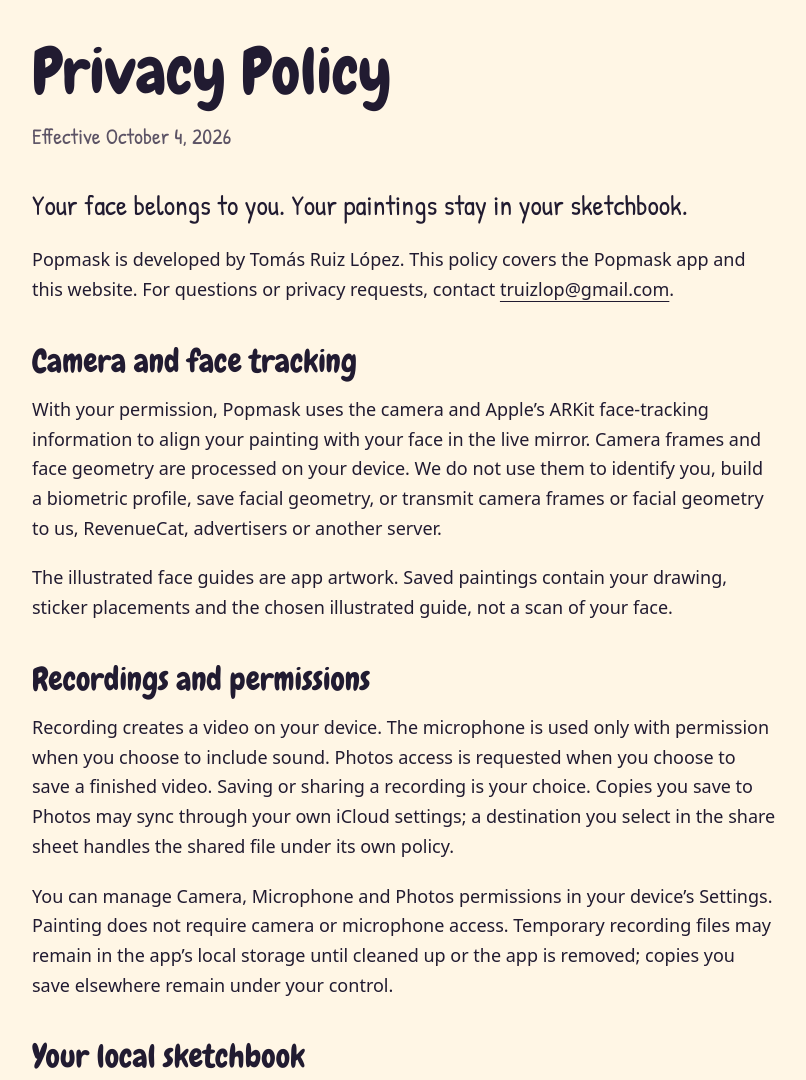
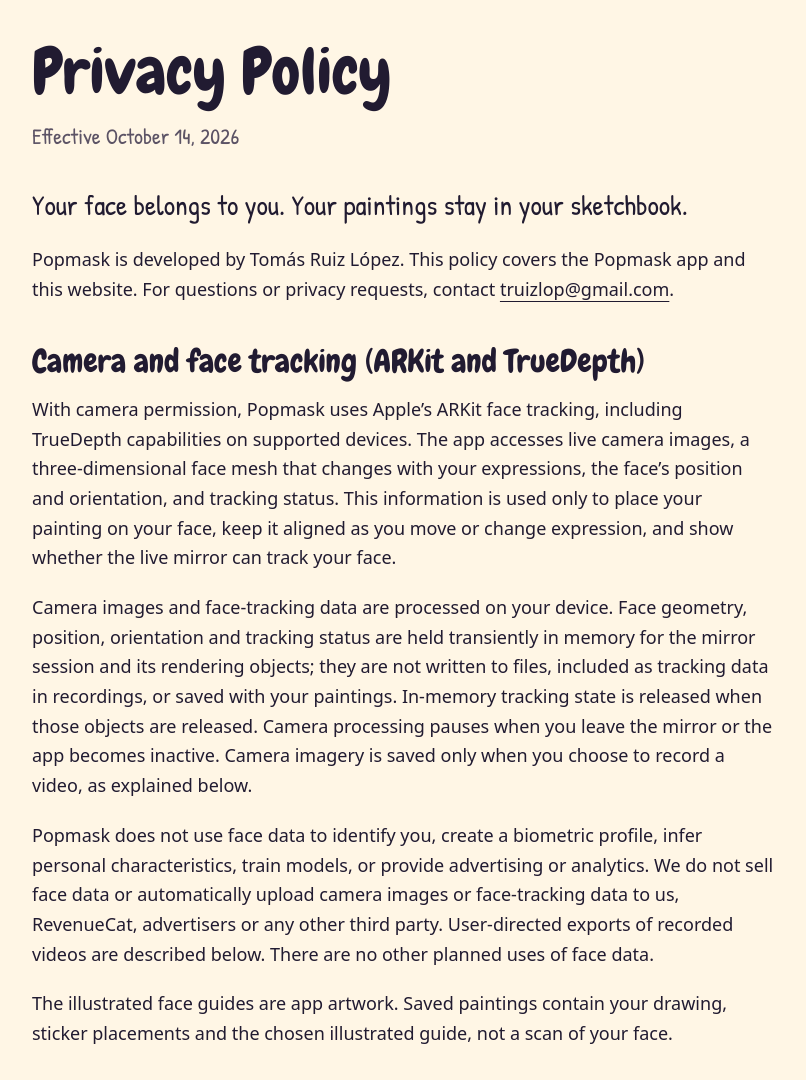
Before and after one commit to truizlop/popmask-site, a plain HTML site: page privacy/index.html in a window 1280 px wide. Shown: the part 120-1200 px from the top of the page, without its empty margins (236-1042 px from the left). Drawn offline with Linux system fonts and the light colour scheme.

Commit message:
Clarify TrueDepth face data handling and retention

```diff
--- a/privacy/index.html
+++ b/privacy/index.html
@@ -1,8 +1,16 @@
 <!doctype html>
 <html lang="en"><head><meta charset="utf-8"><meta name="viewport" content="width=device-width,initial-scale=1"><title>Privacy Policy · Popmask</title><meta name="description" content="How Popmask handles your artwork, camera, recordings and optional sticker purchases."><meta name="theme-color" content="#fff6e5"><link rel="canonical" href="https://truizlop.github.io/popmask-site/privacy/"><meta property="og:title" content="Privacy Policy · Popmask"><meta property="og:description" content="How Popmask handles your artwork, camera, recordings and optional sticker purchases."><meta property="og:type" content="website"><meta property="og:url" content="https://truizlop.github.io/popmask-site/privacy/"><meta property="og:image" content="https://truizlop.github.io/popmask-site/assets/icon.png"><link rel="icon" href="/popmask-site/assets/icon.png"><link rel="apple-touch-icon" href="/popmask-site/assets/icon.png"><link rel="stylesheet" href="/popmask-site/style.css"><link rel="preload" href="/popmask-site/assets/Chewy-Regular.ttf" as="font" type="font/ttf" crossorigin></head><body><a class="skip" href="#main">Skip to content</a><header><nav class="wrap" aria-label="Main navigation"><a class="brand" href="/popmask-site/"><img src="/popmask-site/assets/icon.png" width="66" height="66" alt="">POPMASK</a><a href="/popmask-site/support/">Support</a><a href="/popmask-site/privacy/">Privacy</a></nav></header><main id="main" class="article">
-<h1>Privacy Policy</h1><p class="date">Effective October 4, 2026</p><p class="lead">Your face belongs to you. Your paintings stay in your sketchbook.</p><p>Popmask is developed by Tomás Ruiz López. This policy covers the Popmask app and this website. For questions or privacy requests, contact <a href="mailto:truizlop@gmail.com?subject=Popmask%20privacy">truizlop@gmail.com</a>.</p>
-<h2>Camera and face tracking</h2><p>With your permission, Popmask uses the camera and Apple’s ARKit face-tracking information to align your painting with your face in the live mirror. Camera frames and face geometry are processed on your device. We do not use them to identify you, build a biometric profile, save facial geometry, or transmit camera frames or facial geometry to us, RevenueCat, advertisers or another server.</p><p>The illustrated face guides are app artwork. Saved paintings contain your drawing, sticker placements and the chosen illustrated guide, not a scan of your face.</p>
-<h2>Recordings and permissions</h2><p>Recording creates a video on your device. The microphone is used only with permission when you choose to include sound. Photos access is requested when you choose to save a finished video. Saving or sharing a recording is your choice. Copies you save to Photos may sync through your own iCloud settings; a destination you select in the share sheet handles the shared file under its own policy.</p><p>You can manage Camera, Microphone and Photos permissions in your device’s Settings. Painting does not require camera or microphone access. Temporary recording files may remain in the app’s local storage until cleaned up or the app is removed; copies you save elsewhere remain under your control.</p>
+<h1>Privacy Policy</h1><p class="date">Effective October 14, 2026</p><p class="lead">Your face belongs to you. Your paintings stay in your sketchbook.</p><p>Popmask is developed by Tomás Ruiz López. This policy covers the Popmask app and this website. For questions or privacy requests, contact <a href="mailto:truizlop@gmail.com?subject=Popmask%20privacy">truizlop@gmail.com</a>.</p>
+<h2 id="camera-face-data">Camera and face tracking (ARKit and TrueDepth)</h2>
+<p>With camera permission, Popmask uses Apple’s ARKit face tracking, including TrueDepth capabilities on supported devices. The app accesses live camera images, a three-dimensional face mesh that changes with your expressions, the face’s position and orientation, and tracking status. This information is used only to place your painting on your face, keep it aligned as you move or change expression, and show whether the live mirror can track your face.</p>
+<p>Camera images and face-tracking data are processed on your device. Face geometry, position, orientation and tracking status are held transiently in memory for the mirror session and its rendering objects; they are not written to files, included as tracking data in recordings, or saved with your paintings. In-memory tracking state is released when those objects are released. Camera processing pauses when you leave the mirror or the app becomes inactive. Camera imagery is saved only when you choose to record a video, as explained below.</p>
+<p>Popmask does not use face data to identify you, create a biometric profile, infer personal characteristics, train models, or provide advertising or analytics. We do not sell face data or automatically upload camera images or face-tracking data to us, RevenueCat, advertisers or any other third party. User-directed exports of recorded videos are described below. There are no other planned uses of face data.</p>
+<p>The illustrated face guides are app artwork. Saved paintings contain your drawing, sticker placements and the chosen illustrated guide, not a scan of your face.</p>
+<h2 id="recordings-permissions">Recordings and permissions</h2>
+<p>When you choose Record, Popmask creates a temporary MP4 video in the app’s private storage on your device. The video contains camera imagery with your painting applied, so your face may be visible, but it does not contain the face mesh or other face-tracking data. The microphone is used only with permission when you choose to include sound. Photos access is requested when you choose to save a finished video.</p>
+<p>Saving or sharing a recording is your choice. Copies you save to Photos may sync through your own iCloud settings; a destination you select in the share sheet receives the video and handles it under its own policy. Popmask does not automatically upload recordings.</p>
+<p>Popmask attempts to delete the temporary video when you discard it or close its preview after saving or sharing. If the app or recording is interrupted, or deletion fails, temporary recording files may remain until the operating system cleans them up or you delete the app. There is no guaranteed cleanup deadline. Copies saved to Photos, shared destinations or backups remain under your control and must be deleted there separately.</p>
+<p>You can revoke Camera, Microphone and Photos permissions in your device’s Settings. Painting does not require camera or microphone access. The app does not keep a server-side copy of face-tracking data or recordings that we could retrieve or delete for you.</p>
 <h2>Your local sketchbook</h2><p>Paintings, previews, preferences and sticker placements are stored locally. Your device backups may include them. Delete a painting in the sketchbook to remove its local file. Removing the app removes its local sketchbook; it does not remove exported copies or existing backups. Popmask does not operate a cloud artwork account.</p>
 <h2>Optional purchases</h2><p>Apple processes sticker-pack payments. We do not receive your payment-card details. Popmask uses RevenueCat to retrieve products, validate transactions, restore purchases and determine which permanent sticker packs you own.</p><p>RevenueCat processes an automatically generated anonymous app-user identifier, purchase and transaction history, product identifiers, ownership status, and app/device information needed to provide the purchase service, such as app and OS versions and storefront locale or currency. We do not provide your name, email, a custom identifiable account ID, an advertising identifier, your paintings or your face data.</p><p>Purchase information is used for app functionality, purchase restoration, fraud prevention, support, and purchase analytics in RevenueCat’s dashboard. It is not used by Popmask for advertising or tracking across other companies’ apps and websites. See <a href="https://www.revenuecat.com/privacy-policy">RevenueCat’s privacy policy</a> and <a href="https://www.apple.com/legal/privacy/">Apple’s privacy policy</a>.</p>
 <h2>No ads or behavioral tracking</h2><p>Popmask has no advertising and no separate usage-analytics or crash-reporting SDK. We do not sell personal information. Apple may provide developers with diagnostics or aggregate App Store reports according to your device and Apple Account settings.</p>
```
